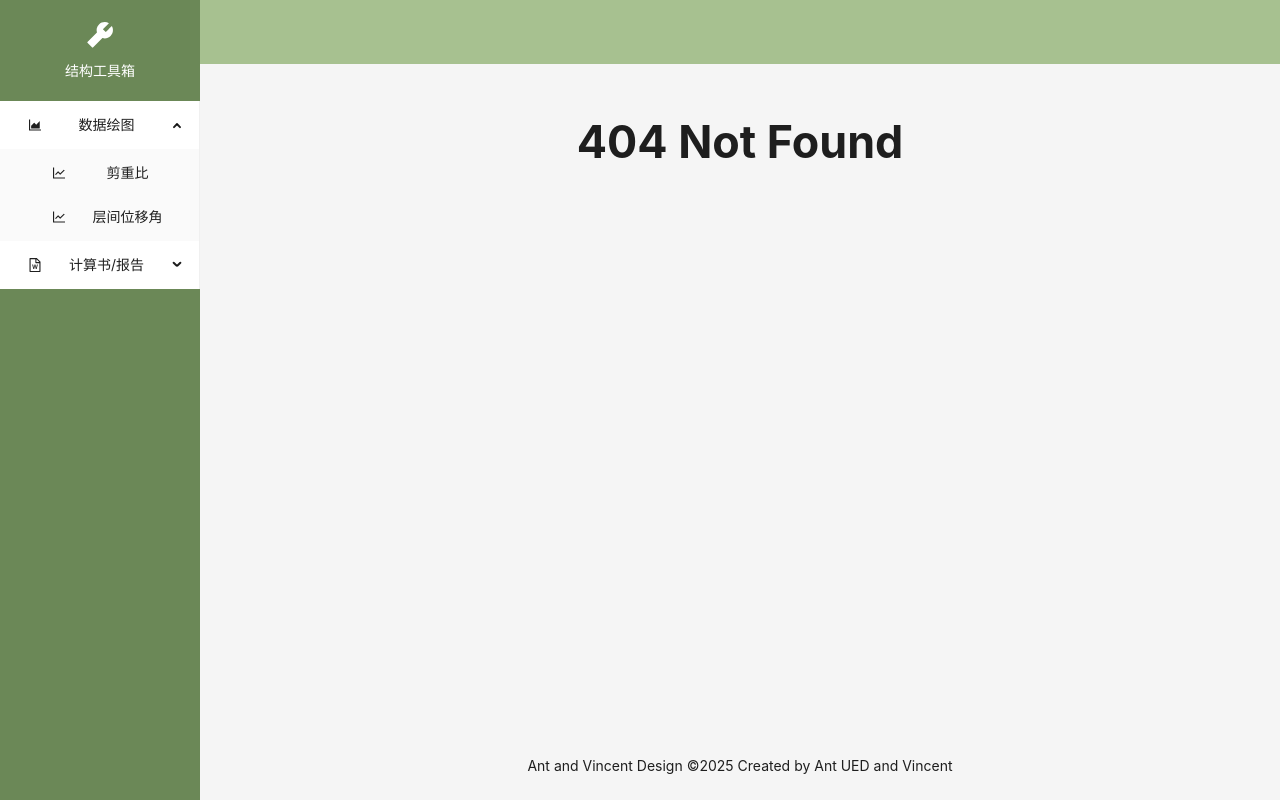
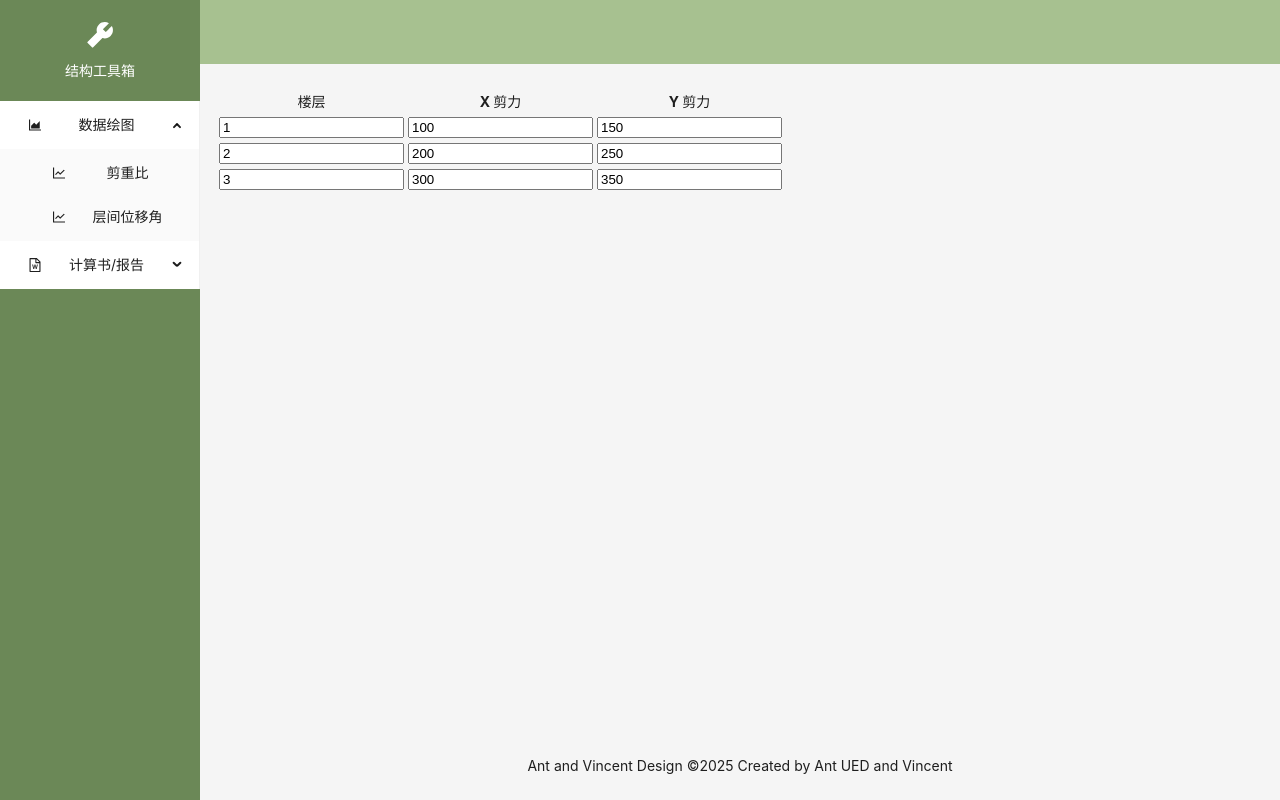
Before and after one commit to VincentXGao/civil-tools-web, a React (Vite) app: page /mainPage/driftFigure in a window 1280 px wide. Before the commit this address had no page. Built offline with nearby package versions, Linux system fonts and the light colour scheme; what antd-style would draw is missing.

Commit message:
懒加载

```diff
--- a/src/layout/basicLayout/BasicLayout.tsx
+++ b/src/layout/basicLayout/BasicLayout.tsx
@@ -36,7 +36,9 @@ const menuItems = [
 
 const navigatePath: { [key: string]: string } = {
   "1-1": "./shearMassRatio",
-  "1-2": "./dddd",
+  "1-2": "./driftFigure",
+  "2-1": "./stairSheet",
+  "2-2": "./seismicReviewReport",
 };
 
 const BasicLayout: React.FC = () => {
--- a/src/pages/FigurePlotter/DriftFigure/index.tsx
+++ b/src/pages/FigurePlotter/DriftFigure/index.tsx
@@ -1,14 +1,77 @@
-import React, { useEffect, useState } from "react";
+import React, { useState } from "react";
 
-const testFun = () => {
-  const a = 1;
-  const b = 2;
+type Floor = {
+  floor: number;
+  shearX: number;
+  shearY: number;
 };
 
 const DriftFigure: React.FC = () => {
+  // 初始化 Floor 对象列表
+  const [floors, setFloors] = useState<Floor[]>([
+    { floor: 1, shearX: 100, shearY: 150 },
+    { floor: 2, shearX: 200, shearY: 250 },
+    { floor: 3, shearX: 300, shearY: 350 },
+  ]);
+
+  // 处理输入值的变化
+  const handleInputChange = (
+    index: number,
+    field: keyof Floor,
+    value: number
+  ) => {
+    const newFloors = [...floors];
+    newFloors[index][field] = value;
+    setFloors(newFloors);
+  };
+
   return (
-    <div>
-      <h1></h1>
+    <div className="p-4">
+      <table className="table-auto w-full">
+        <thead>
+          <tr>
+            <th className="px-4 py-2">楼层</th>
+            <th className="px-4 py-2">X 剪力</th>
+            <th className="px-4 py-2">Y 剪力</th>
+          </tr>
+        </thead>
+        <tbody>
+          {floors.map((floor, index) => (
+            <tr key={index}>
+              <td className="border px-4 py-2">
+                <input
+                  type="number"
+                  value={floor.floor}
+                  onChange={(e) =>
+                    handleInputChange(index, "floor", Number(e.target.value))
+                  }
+                  className="w-full border p-1"
+                />
+              </td>
+              <td className="border px-4 py-2">
+                <input
+                  type="number"
+                  value={floor.shearX}
+                  onChange={(e) =>
+                    handleInputChange(index, "shearX", Number(e.target.value))
+                  }
+                  className="w-full border p-1"
+                />
+              </td>
+              <td className="border px-4 py-2">
+                <input
+                  type="number"
+                  value={floor.shearY}
+                  onChange={(e) =>
+                    handleInputChange(index, "shearY", Number(e.target.value))
+                  }
+                  className="w-full border p-1"
+                />
+              </td>
+            </tr>
+          ))}
+        </tbody>
+      </table>
     </div>
   );
 };
--- /dev/null
+++ b/src/pages/ReportGen/SeismicReviewReport/index.tsx
@@ -0,0 +1,10 @@
+import React from "react";
+
+const SeismicReviewReport: React.FC = () => {
+  return (
+    <div>
+      <h1>超限报告生成</h1>
+    </div>
+  );
+};
+export default SeismicReviewReport;
--- /dev/null
+++ b/src/pages/ReportGen/StairSheet/index.tsx
@@ -0,0 +1,10 @@
+import React from "react";
+
+const StairSheet: React.FC = () => {
+  return (
+    <div>
+      <h1>楼梯计算书</h1>
+    </div>
+  );
+};
+export default StairSheet;
--- a/src/routes/index.tsx
+++ b/src/routes/index.tsx
@@ -1,9 +1,19 @@
+import { Suspense, lazy } from "react";
 import { RouteObject, Navigate } from "react-router-dom";
 import BasicLayout from "@/layout/basicLayout/BasicLayout";
-import ShearMassRatioFigure from "@/pages/FigurePlotter/ShearMassRatioFigure";
+import StairSheet from "@/pages/ReportGen/StairSheet";
+import SeismicReviewReport from "@/pages/ReportGen/SeismicReviewReport";
+
+// 懒加载组件
+const ShearMassRatioFigure = lazy(
+  () => import("@/pages/FigurePlotter/ShearMassRatioFigure")
+);
+const DriftFigure = lazy(() => import("@/pages/FigurePlotter/DriftFigure"));
+
 /**
  * 路由配置，对于需要性能优化的页面，可以使用懒加载，拆分产物文件
  */
+
 const routes: RouteObject[] = [
   {
     path: "/",
@@ -19,7 +29,27 @@ const routes: RouteObject[] = [
       },
       {
         path: "/mainPage/shearMassRatio",
-        element: <ShearMassRatioFigure />,
+        element: (
+          <Suspense fallback={<div>正在加载...</div>}>
+            <ShearMassRatioFigure />
+          </Suspense>
+        ),
+      },
+      {
+        path: "/mainPage/driftFigure",
+        element: (
+          <Suspense fallback={<div>正在加载...</div>}>
+            <DriftFigure />
+          </Suspense>
+        ),
+      },
+      {
+        path: "/mainPage/stairSheet",
+        element: <StairSheet />,
+      },
+      {
+        path: "/mainPage/seismicReviewReport",
+        element: <SeismicReviewReport />,
       },
       {
         path: "/mainPage/*",
```
Also changed, not shown: src/pages/ReportGen/SeismicReviewReport/index.module.css (added), src/pages/ReportGen/StairSheet/index.module.css (added).
